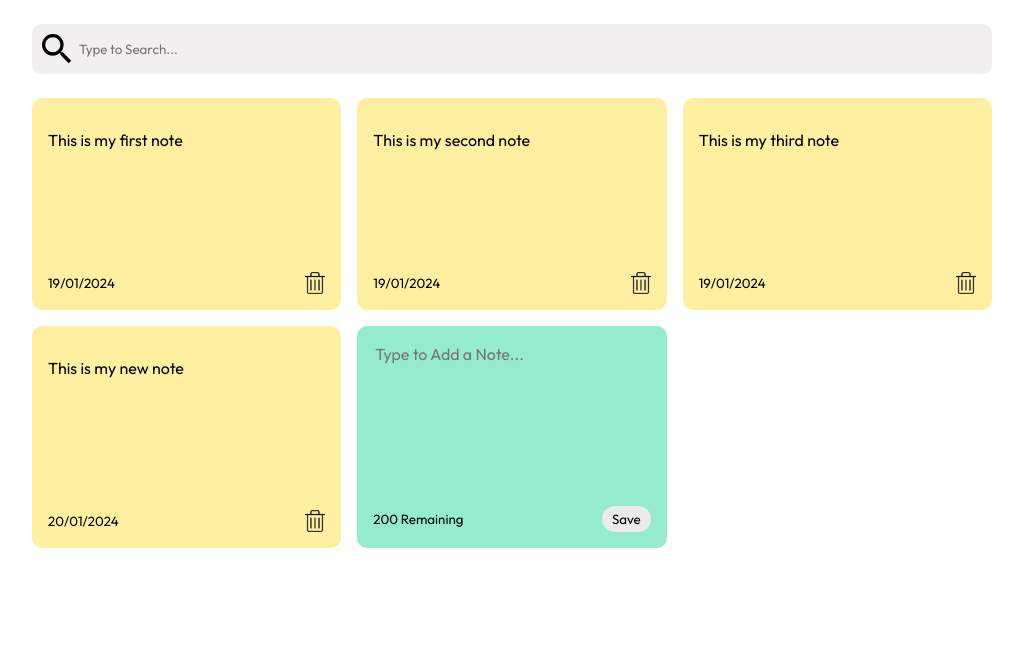
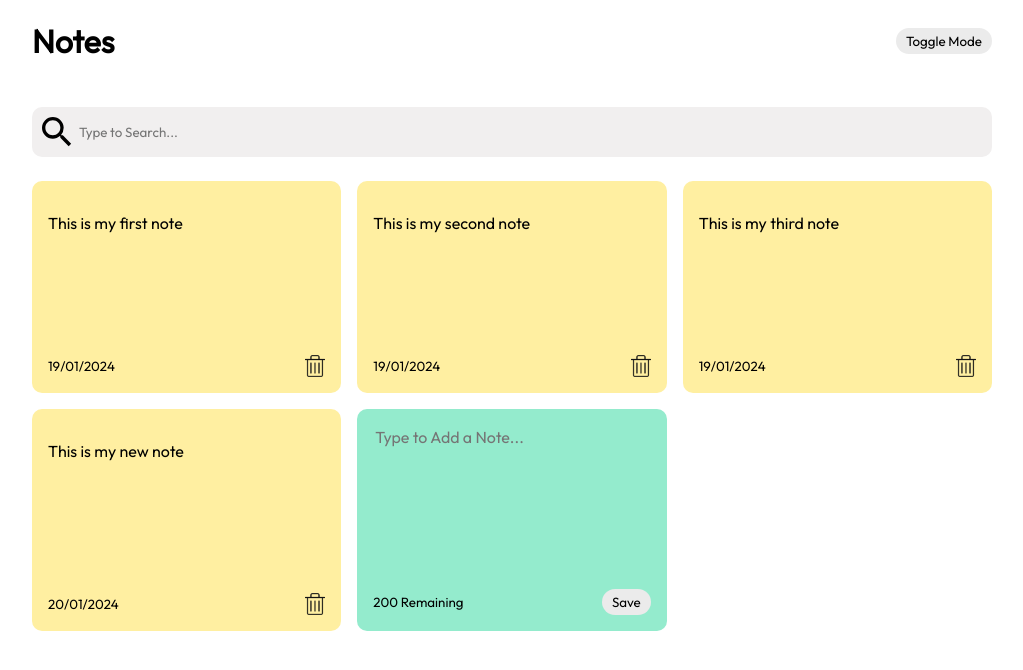
Before and after one commit to alexChachkhiani/notes-app, a React (Vite) app: page / in a window 1280 px wide. Shown: the top 670 px of the page, without its empty margins (128-1151 px from the left). Built offline with nearby package versions, Linux system fonts and the light colour scheme.

Commit message:
tried to add the dark mode button but it doesn't work for now. going to fix it soon

```diff
--- a/src/App.css
+++ b/src/App.css
@@ -19,6 +19,20 @@
     justify-content: space-between;
     white-space: pre-wrap;
     word-wrap: break-word;
+}
+
+.header {
+    display: flex;
+    align-items: center;
+    justify-content: space-between;
+}
+
+.dark-mode {
+    background-color: rgb(50, 50, 50);
+}
+
+.dark-mode h1 {
+    color: white;
 }
 
 .note-footer {
--- a/src/App.jsx
+++ b/src/App.jsx
@@ -3,6 +3,7 @@
 import './App.css'
 import NotesList from './Components/NotesList'
 import Search from './Components/Search'
+import Header from './Components/Header'
 
 function App() {
   const [notes, setNotes] = useState([
@@ -30,6 +31,8 @@
 
   const [searchText, setSearchText] = useState("")
 
+  const [darkMode, setDarkMode] = useState(false)
+
   function addNote(text) {
     const date = new Date();
     const newNote = {
@@ -47,10 +50,18 @@
     setNotes(newNotes);
   }
 
+  console.log(darkMode)
+
   return (
-    <div className="container">
-      <Search handleSearchNote={setSearchText} />
-      <NotesList notes={notes.filter((note) => note.text.toLowerCase().includes(searchText))} handleAddNote={addNote} handleDeleteNote={deleteNote} />
+    <div className={`${darkMode && "dark-mode"}`}>
+      <div className="container">
+        <Header handleToggleDarkMode={setDarkMode} />
+        <Search handleSearchNote={setSearchText} />
+        <NotesList
+        notes={notes.filter((note) => note.text.toLowerCase().includes(searchText))}
+        handleAddNote={addNote}
+        handleDeleteNote={deleteNote} />
+      </div>
     </div>
   )
 }
--- /dev/null
+++ b/src/Components/Header.jsx
@@ -0,0 +1,18 @@
+import React from 'react'
+
+export default function Header({ handleTogggleDarkMode }) {
+
+  return (
+    <div className="header">
+        <h1>Notes</h1>
+        <button
+            onClick={() =>
+                handleTogggleDarkMode(
+                    (previousDarkMode) => !previousDarkMode
+                )
+            }
+            className="save-button"
+        >Toggle Mode</button>
+    </div>
+  )
+}
```
